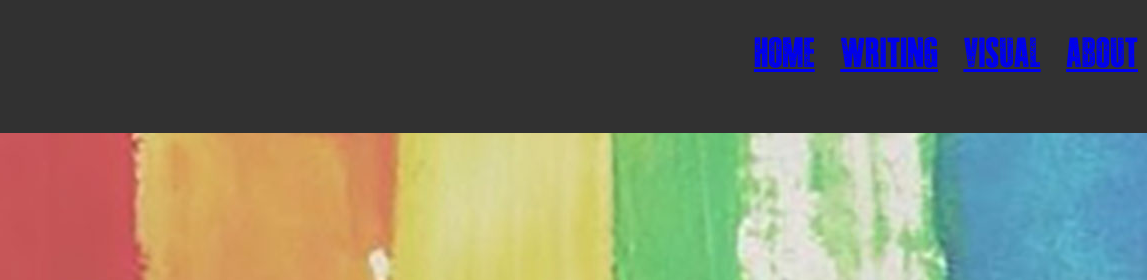
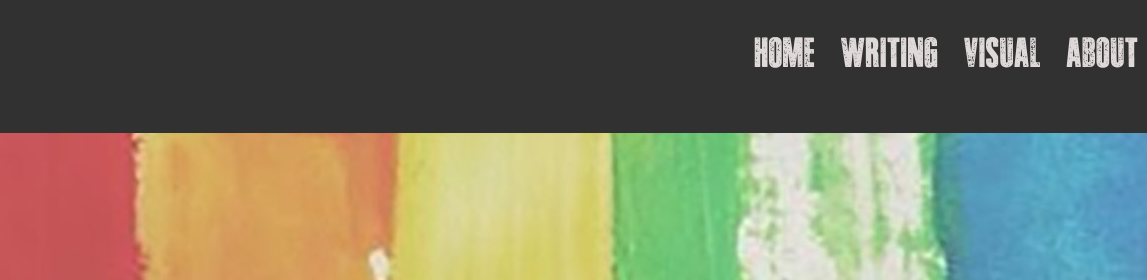
Before and after one commit to medl0008/portfolio, a plain HTML site: page index.html in a window 1280 px wide. Shown: the top 280 px of the page, 133-1280 px from the left. Drawn offline with Linux system fonts and the light colour scheme.

Commit message:
apr20 9:15pm

```diff
--- a/css/styles.css
+++ b/css/styles.css
@@ -94,6 +94,11 @@ footer p {
 .nav li {
     display: inline;
     padding: 9px;
+}
+
+.nav li a {
+    text-decoration: none;
+    color: #DFD9D9;
 }
 
 .nav picture {
```
